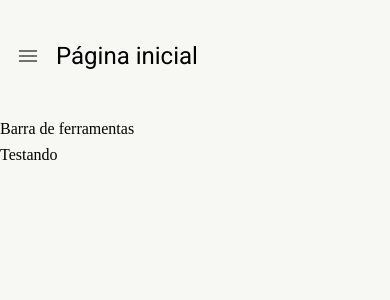
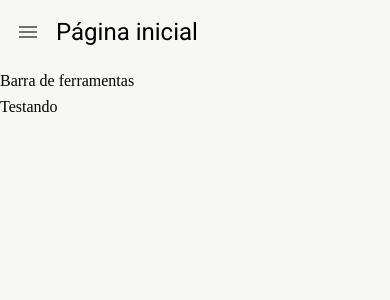
Before and after one commit to TiagoOliverDev/dash-one, a React (Create React App) app: page /pagina-inicial in a window 390 px wide. Shown: the top 300 px of the page. Built offline with nearby package versions, Linux system fonts and the light colour scheme.

Commit message:
feat: layout base responsivo

```diff
--- a/src/pages/dashboard/Dashboard.tsx
+++ b/src/pages/dashboard/Dashboard.tsx
@@ -2,7 +2,7 @@
 
 export const Dashboard = () => {
   return (
-  <LayoutBaseDePagina titulo="Página inicial" >
+  <LayoutBaseDePagina titulo="Página inicial" barraDeFerramentas={<>Barra de ferramentas</>}>
     Testando
   </LayoutBaseDePagina>
   );
--- a/src/shared/layouts/LayoutBaseDePagina.tsx
+++ b/src/shared/layouts/LayoutBaseDePagina.tsx
@@ -12,19 +12,21 @@
 interface ILayoutBaseDePaginaProps {
   titulo: string;
   children: React.ReactNode;
+  barraDeFerramentas?: React.ReactNode; //tem o "?" pq ele pode ser "undefined" ou seja, pode haver um caso em que eu não queira mostrar essa barra
 }
 
 //iremos usar esse layout dentro de cada uma das nossas rotas, dentro da página que quisermos!
 export const LayoutBaseDePagina: React.FC<ILayoutBaseDePaginaProps> = ({
   children,
   titulo,
+  barraDeFerramentas,
 }) => {
   const theme = useTheme();
   const smDown = useMediaQuery(theme.breakpoints.down("sm"));
+  const mdDown = useMediaQuery(theme.breakpoints.down("md"));
 
   // toggleDrawerOpen é a função para abrir o drawer de menu lateral
-  const { toggleDrawerOpen } = useDrawerContext()
-
+  const { toggleDrawerOpen } = useDrawerContext();
 
   return (
     <Box height="100%" display="flex" flexDirection="column" gap={1}>
@@ -32,19 +34,32 @@
         padding={1}
         display="flex"
         alignItems="center"
-        height={theme.spacing(12)}
         gap={1}
+        height={theme.spacing(smDown ? 6 : mdDown ? 8 : 12)}
       >
         {smDown && ( //se smDown == true ai mostra o menu hamburguer
-          <IconButton onClick={toggleDrawerOpen} >
+          <IconButton onClick={toggleDrawerOpen}>
             <Icon>menu</Icon>
           </IconButton>
         )}
 
-        <Typography variant="h5">{titulo}</Typography>
+        <Typography
+          overflow="hidden"
+          whiteSpace="nowrap"
+          textOverflow="ellipsis"
+          variant={smDown ? "h5" : mdDown ? "h4" : "h3"}
+         >
+          {titulo}
+        </Typography>
       </Box>
-      <Box>Barra de ferramentas</Box>
-      <Box>{children}</Box>
+
+      {barraDeFerramentas && (
+        <Box>
+          {barraDeFerramentas}
+        </Box>
+      )}
+
+      <Box flex={1} overflow="auto">{children}</Box>
     </Box>
   );
 };
```
Also changed, not shown: Notações.txt.
